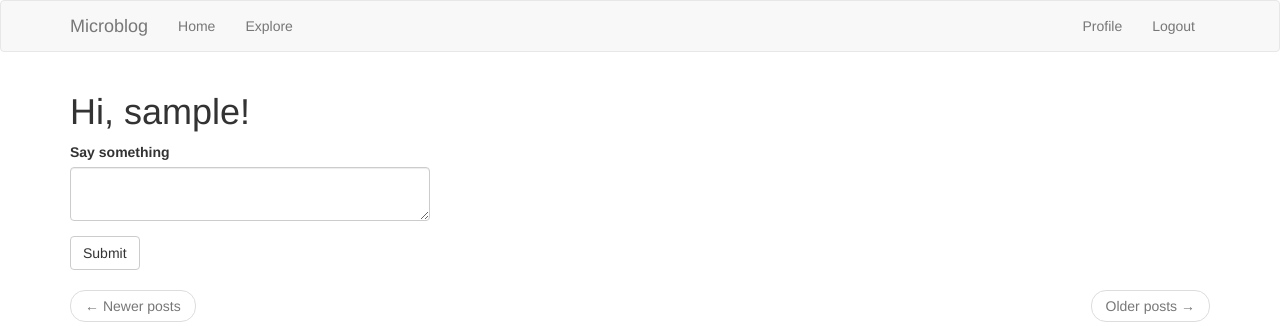
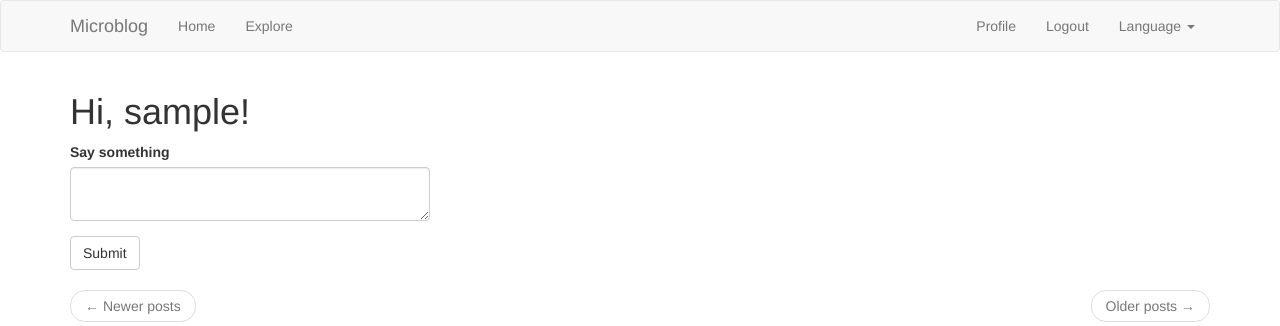
Before and after one commit to mstabrin/flask_tutorial, a Flask app: page / in a window 1280 px wide. Shown: the top 326 px of the page. Run offline with Flask 2, Linux system fonts and the light colour scheme; the visitor is signed in with stand-in values (Sample User, id 1); data comes from the database, SQL or seed files in the repository; both versions use the stored data as it was after the commit; data that the repository does not hold is empty; some libraries are stand-ins or nearby versions.

Commit message:
Add a language selection navbar dropdown :)

```diff
--- a/app1/__init__.py
+++ b/app1/__init__.py
@@ -67,5 +67,7 @@ from . import routes, models, errors
 
 @babel.localeselector
 def get_locale():
-    #return 'de'
-    return request.accept_languages.best_match(app.config['LANGUAGES'])
+    if not app.config['LOCALE']:
+        return request.accept_languages.best_match(app.config['LANGUAGES'])
+    else:
+        return app.config['LOCALE']
--- a/app1/config.py
+++ b/app1/config.py
@@ -18,5 +18,6 @@ class Config(object):
     POSTS_PER_PAGE = 3
 
     LANGUAGES = ['en', 'de']
+    LOCALE = ''
 
     MS_TRANSLATOR_KEY = os.environ.get('MS_TRANSLATOR_KEY')
--- a/app1/routes.py
+++ b/app1/routes.py
@@ -145,6 +145,15 @@ def follow(username):
     return redirect(url_for('user', username=username))
 
 
+@app.route('/lang/<language>')
+def lang(language):
+    if language in app.config['LANGUAGES']:
+        app.config['LOCALE'] = language
+    else:
+        flash(_('Language not known!'))
+    return redirect(request.referrer)
+
+
 @app.route('/unfollow/<username>')
 @login_required
 def unfollow(username):
--- a/app1/templates/base.html
+++ b/app1/templates/base.html
@@ -48,6 +48,14 @@
                     <li><a href="{{ url_for('user', username=current_user.username) }}">{{ _('Profile') }}</a></li>
                     <li><a href="{{ url_for('logout') }}">{{ _('Logout') }}</a></li>
                     {% endif %}
+                    <li class="dropdown">
+                        <a class="dropdown-toggle" data-toggle="dropdown" href="#">{{ _('Language') }}
+                      <span class="caret"></span></a>
+                      <ul class="dropdown-menu">
+                        <li><a href="{{ url_for('lang', language='en') }}">EN</a></li>
+                        <li><a href="{{ url_for('lang', language='de') }}">DE</a></li>
+                      </ul>
+                    </li>
                 </ul>
             </div>
         </div>
```
Also changed, not shown: app1/app.db, app1/translations/de/LC_MESSAGES/messages.po, 1 other file.
